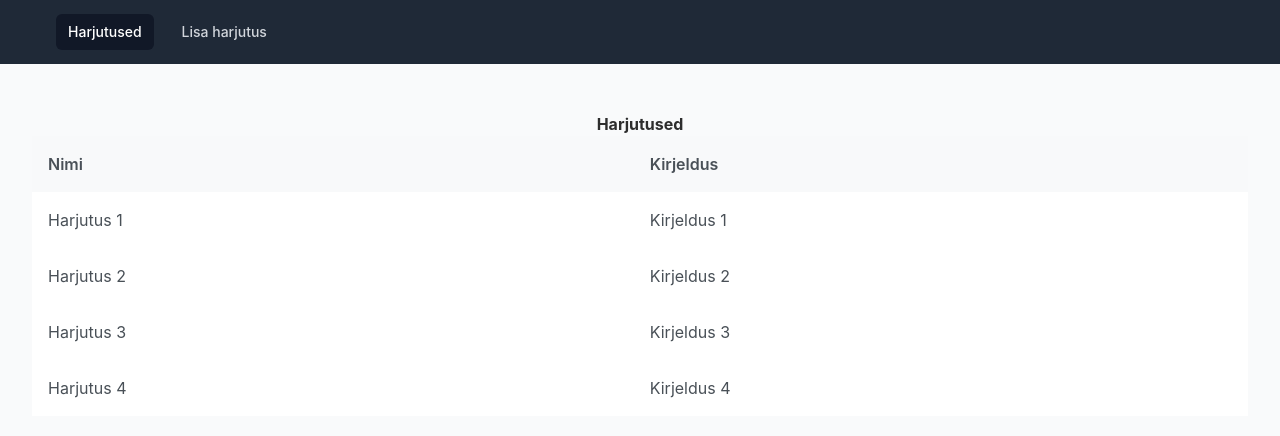
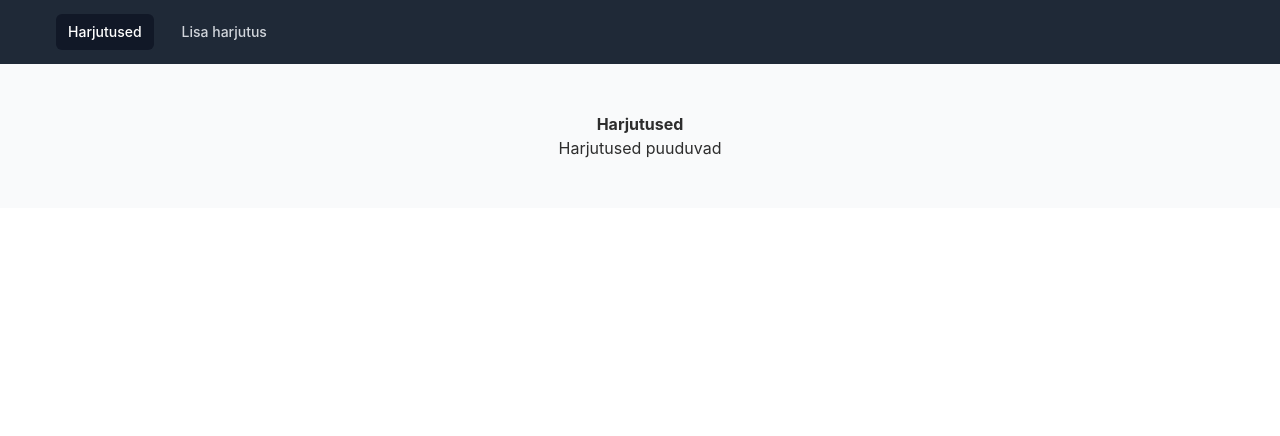
Before and after one commit to Alaanep/vue-clientapp, a Vue app: page / in a window 1280 px wide. Shown: the top 436 px of the page. Built offline with nearby package versions, Linux system fonts and the light colour scheme.

Commit message:
ndl 4 valmis

```diff
--- a/src/components/ExerciseList.vue
+++ b/src/components/ExerciseList.vue
@@ -2,14 +2,14 @@
     <div class="bg-gray-50 py-12 px-4 sm:px-6 lg:px-8 text-dark-300">
         <div class="text-center bg-gray-50">
             <h1 class="font-bold">{{ title }}</h1>
-            <DataTable :value="exercises">
+            <div v-if="exercises.length===0">Harjutused puuduvad</div>
+            <DataTable :value="exercises" v-if="exercises.length>0">
                 <Column field="name" header="Nimi" />
                 <Column field="description" header="Kirjeldus" />
             </DataTable>
         </div>
     </div>
 </template>
-
 <script setup lang="ts">
 
 import {  } from 'process';
@@ -17,10 +17,10 @@ import {  } from 'process';
 import {useExercisesStore} from '@/stores/ExercisesStore';
 //import { onMounted } from 'vue';
 //import Exercise from './Exercise.vue';
-
 defineProps<{title: string}>();
 //const { exercises, load } = useExercise();
 //onMounted(() => load());
 const {exercises}=useExercisesStore();
+console.log(exercises.length);
 
 </script>
--- a/src/stores/ExercisesStore.ts
+++ b/src/stores/ExercisesStore.ts
@@ -4,11 +4,9 @@ import {Exercise} from '@/model/exercise';
 import ExercisesVue from '@/views/Exercises.vue';
 import {defineStore} from 'pinia';
 import {ref} from 'vue';
-
 /*const state = reactive<State>({
     exercises: [],
 });
-
  let initialized=false;
 export default function useExercise(){
     const load=()=>{
@@ -22,22 +20,20 @@ export default function useExercise(){
             initialized=true;
         }
     };
-
     const addExercise = (exercise: Exercise) => {
         state.exercises.push(exercise);
       };
-
     return {...toRefs(state), load, addExercise};
-
 } */
-
 export const useExercisesStore = defineStore('exercisesStore', () => {
     const exercises = ref<Exercise[]>([
-      { name: 'Harjutus 1', description: 'Kirjeldus 1' },
-      { name: 'Harjutus 2', description: 'Kirjeldus 2' },
-      { name: 'Harjutus 3', description: 'Kirjeldus 3' },
-      { name: 'Harjutus 4', description: 'Kirjeldus 4' },
+      //{ name: 'Harjutus 1', description: 'Kirjeldus 1' },
+      //{ name: 'Harjutus 2', description: 'Kirjeldus 2' },
+      //{ name: 'Harjutus 3', description: 'Kirjeldus 3' },
+      //{ name: 'Harjutus 4', description: 'Kirjeldus 4' },
     ]);
+
+
 
 const addExercise=(exercise: Exercise)=>{
     exercises.value.push(exercise);
```
